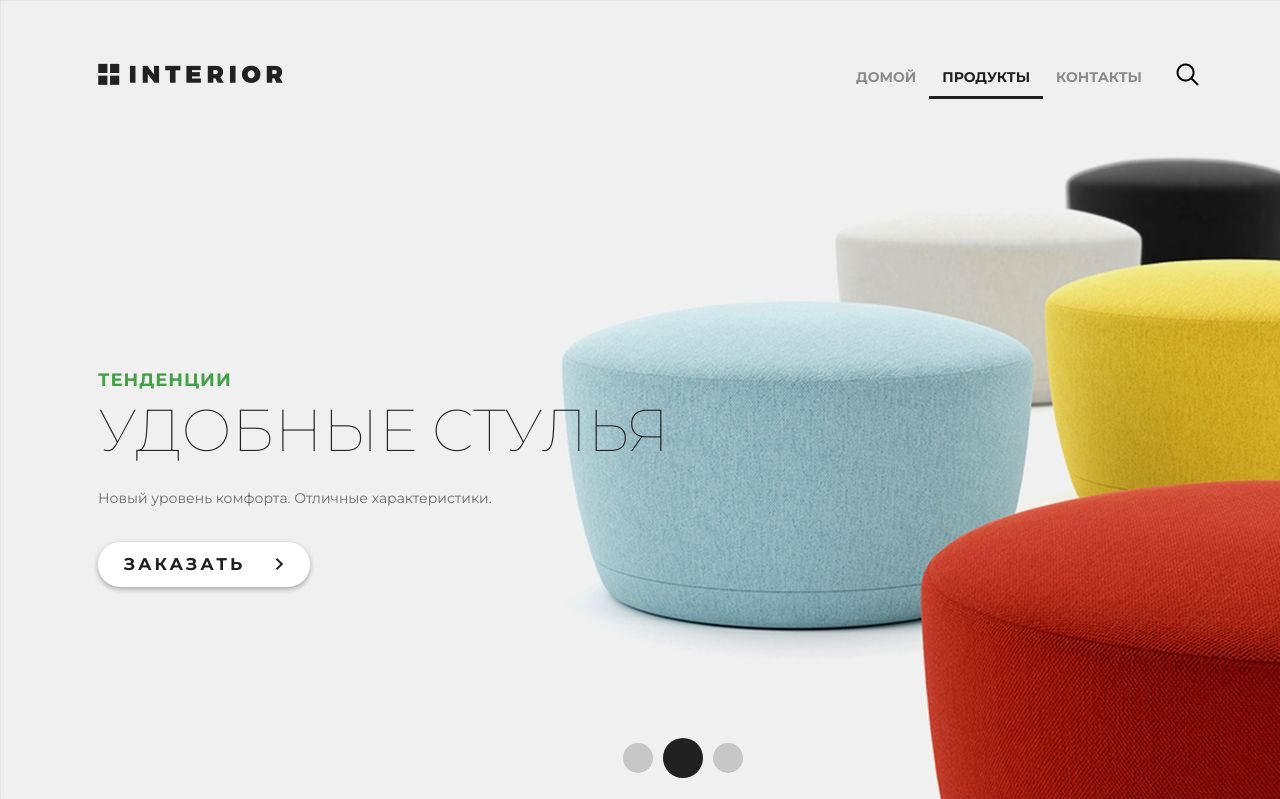
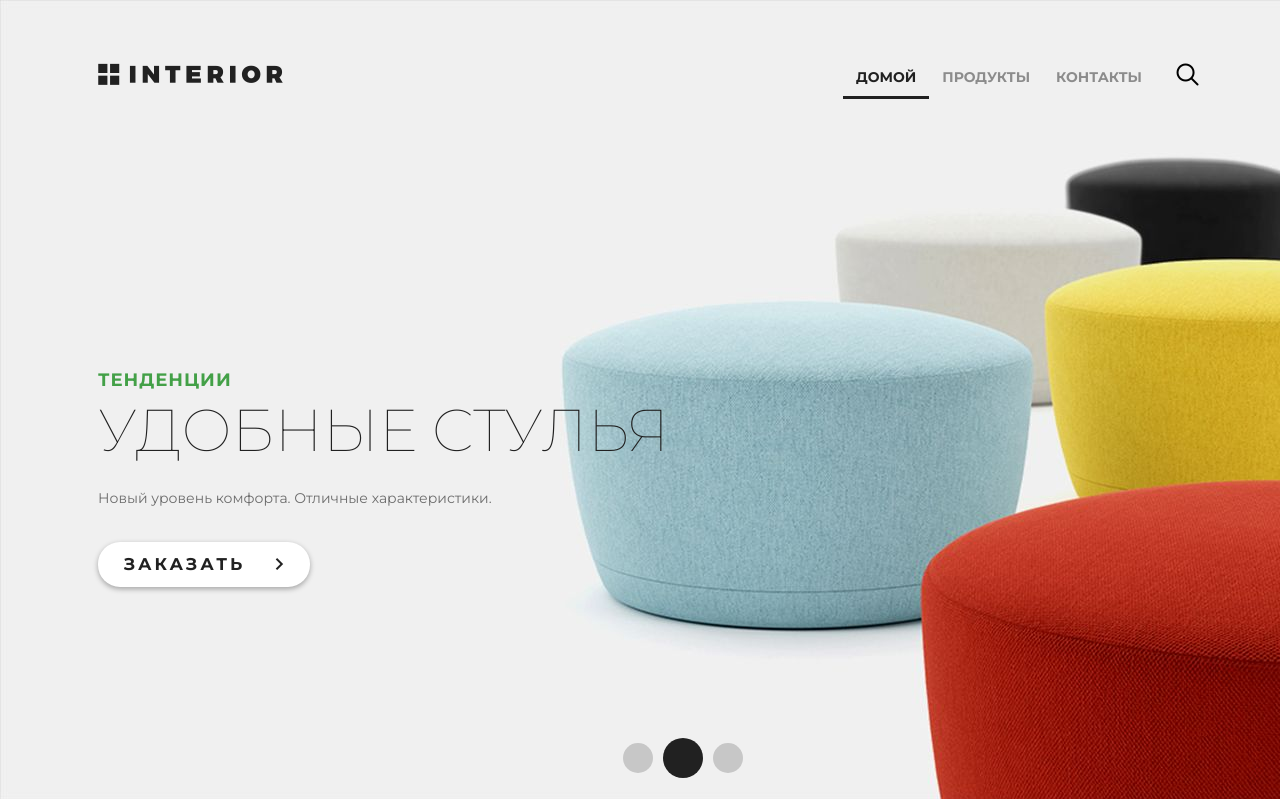
Before and after one commit to Volkov-ES/django_project, a Django app: page / in a window 1280 px wide; the page is wider, and only the part inside the window is pictured. Shown: the top 799 px of that part. Run offline with Django 3.2, Linux system fonts and the light colour scheme.

Commit message:
Homework for Lesson 01 end

```diff
--- a/geekshop/mainapp/templates/mainapp/contact.html
+++ b/geekshop/mainapp/templates/mainapp/contact.html
@@ -13,8 +13,8 @@
 				<a href="/" class="logo"></a>
 				<ul class="menu">
 					<li><a href="/./">домой</a></li>
-					<li><a href="/products" class="active">продукты</a></li>
-					<li><a href="/contact">контакты</a></li>
+					<li><a href="/products">продукты</a></li>
+					<li><a href="/contact" class="active">контакты</a></li>
 				</ul>
 				<a href="#" class="search"></a>
                 <a href="#" class="basket"></a>
--- a/geekshop/mainapp/templates/mainapp/index.html
+++ b/geekshop/mainapp/templates/mainapp/index.html
@@ -12,8 +12,8 @@
 			<div class="header clearfix">
 				<a href="/" class="logo"></a>
 				<ul class="menu">
-					<li><a href="/./">домой</a></li>
-					<li><a href="/products" class="active">продукты</a></li>
+					<li><a href="/./" class="active">домой</a></li>
+					<li><a href="/products">продукты</a></li>
 					<li><a href="/contact">контакты</a></li>
 				</ul>
 				<a href="#" class="search"></a>
--- a/geekshop/static/style.css
+++ b/geekshop/static/style.css
@@ -59,6 +59,7 @@ html, body {
 	color: #212121;
 	font-weight: 700;
 	border-bottom: 3px solid #212121;
+	pointer-events: none;
 }
 .menu a:hover {
 	color: #212121;
```
